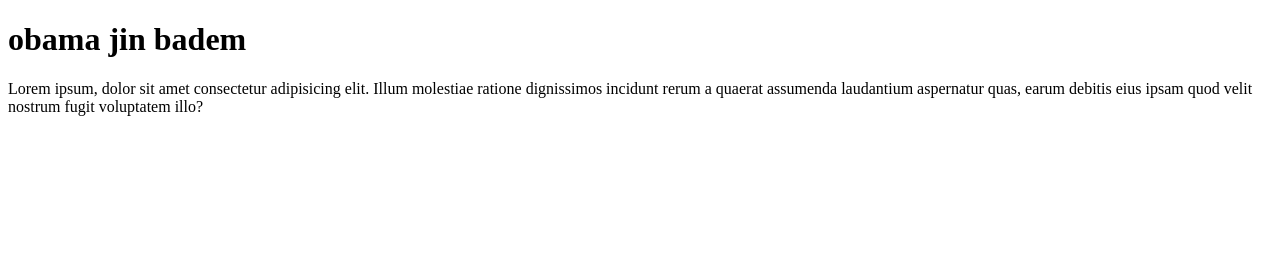
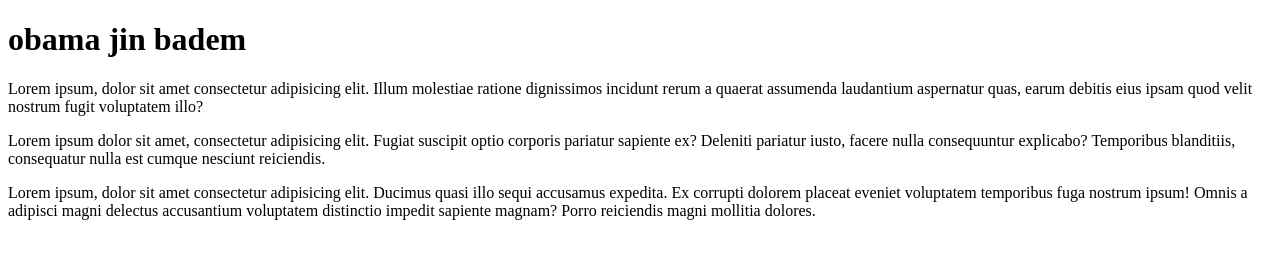
Before and after one commit to prof-ali/PREDAVANJ1, a plain HTML site: page index.html in a window 1280 px wide. Drawn offline with Linux system fonts and the light colour scheme.

Commit message:
Update index.html

```diff
--- a/index.html
+++ b/index.html
@@ -9,5 +9,7 @@
     <h1>obama jin badem
     </h1>
     <p>Lorem ipsum, dolor sit amet consectetur adipisicing elit. Illum molestiae ratione dignissimos incidunt rerum a quaerat assumenda laudantium aspernatur quas, earum debitis eius ipsam quod velit nostrum fugit voluptatem illo?</p>
+    <p>Lorem ipsum dolor sit amet, consectetur adipisicing elit. Fugiat suscipit optio corporis pariatur sapiente ex? Deleniti pariatur iusto, facere nulla consequuntur explicabo? Temporibus blanditiis, consequatur nulla est cumque nesciunt reiciendis.</p>
+    <p>Lorem ipsum, dolor sit amet consectetur adipisicing elit. Ducimus quasi illo sequi accusamus expedita. Ex corrupti dolorem placeat eveniet voluptatem temporibus fuga nostrum ipsum! Omnis a adipisci magni delectus accusantium voluptatem distinctio impedit sapiente magnam? Porro reiciendis magni mollitia dolores.</p>
 </body>
 </html>
```
